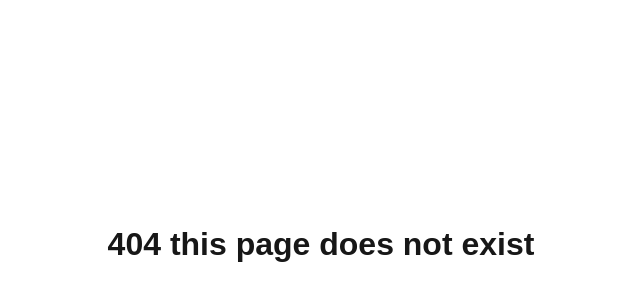
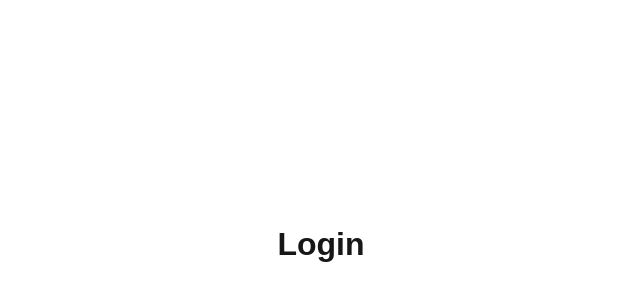
Before and after one commit to algowhiz/NextJs, a Next.js app in the folder my-next-app/: page /login in a window 1280 px wide. Before the commit this address had no page. Shown: the part 156-456 px from the top of the page, without its empty margins (319-959 px from the left). Built offline with nearby package versions, Linux system fonts and the light colour scheme.

Commit message:
route groups added

```diff
--- /dev/null
+++ b/my-next-app/src/app/(router_groups)/forget-password/page.js
@@ -0,0 +1,5 @@
+export default function forgetPassword(){
+    return <div>
+        <h1>forgetPassword</h1>
+    </div>
+}
--- /dev/null
+++ b/my-next-app/src/app/(router_groups)/login/page.js
@@ -0,0 +1,5 @@
+export default function Login(){
+    return <div>
+                <h1>Login</h1>
+    </div>
+}
--- /dev/null
+++ b/my-next-app/src/app/(router_groups)/register/page.js
@@ -0,0 +1,5 @@
+export default function register(){
+    return <div>
+        <h1>register</h1>
+    </div>
+}
```
